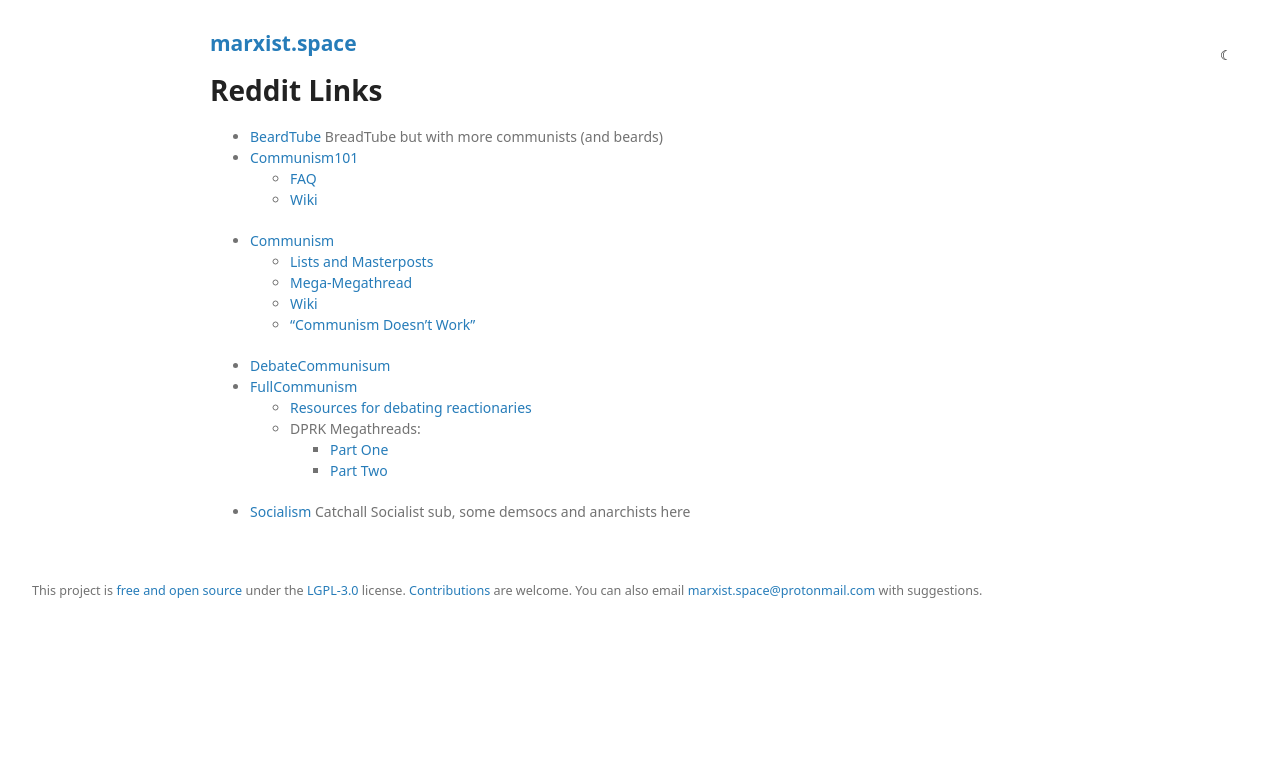
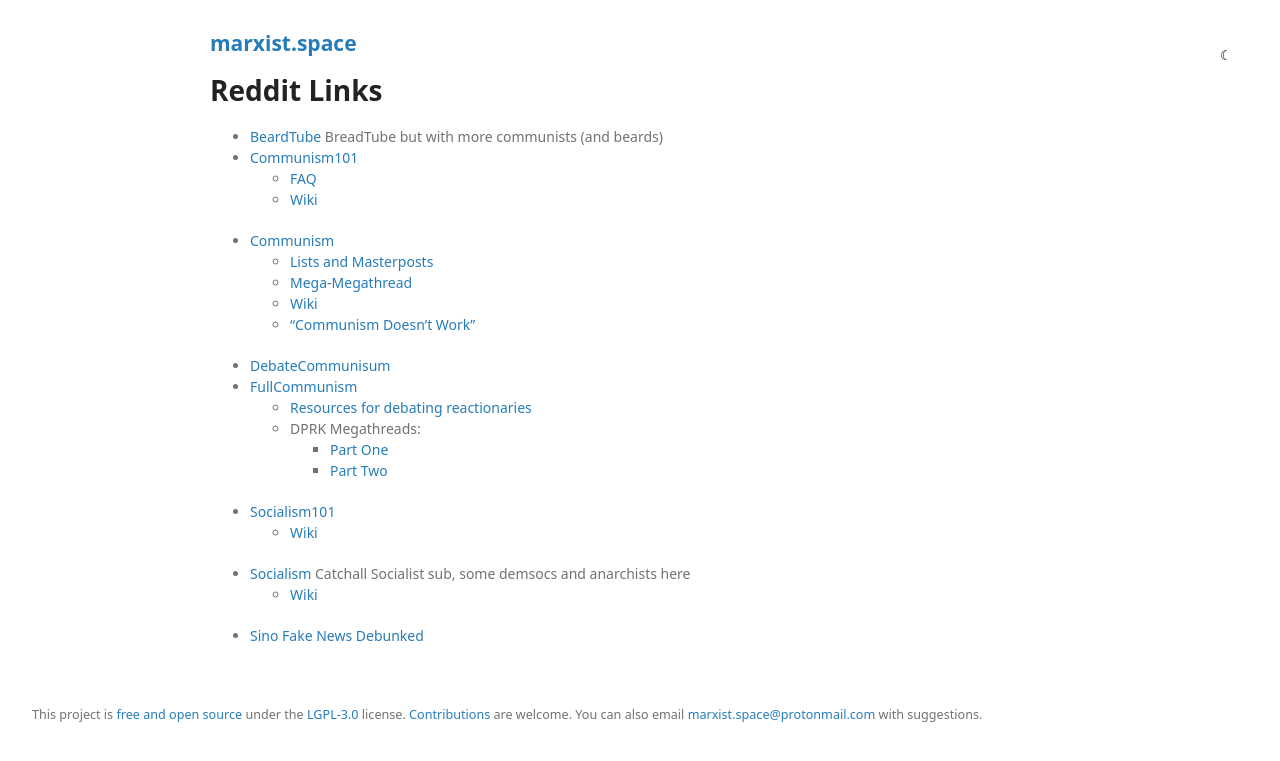
Before and after one commit to prolesoft/marxist.space, a Jekyll site: the page built from reddit.md, in a window 1280 px wide. Shown: the top 761 px of the page. Built offline with Jekyll 4.4.1, drawn with Linux system fonts in a browser that asks for light colours; our own code applies the rules of GitHub Pages for plain Markdown files.

Commit message:
feat: more reddit links

```diff
--- a/reddit.md
+++ b/reddit.md
@@ -21,4 +21,8 @@
     * DPRK Megathreads:
         * [Part One](https://www.reddit.com/r/FULLCOMMUNISM/comments/cc4703/dprk_megathread_part_1/)
         * [Part Two](https://www.reddit.com/r/FULLCOMMUNISM/comments/cc47kx/dprk_megathread_part_2/)
+* [Socialism101](https://www.reddit.com/r/Socialism_101/)
+    * [Wiki](https://www.reddit.com/r/Socialism_101/wiki/index)
 * [Socialism](https://www.reddit.com/r/socialism/) Catchall Socialist sub, some demsocs and anarchists here
+    * [Wiki](https://www.reddit.com/r/socialism/wiki/index)
+* [Sino Fake News Debunked](https://www.reddit.com/r/sino/wiki/fakenews-china)
```
